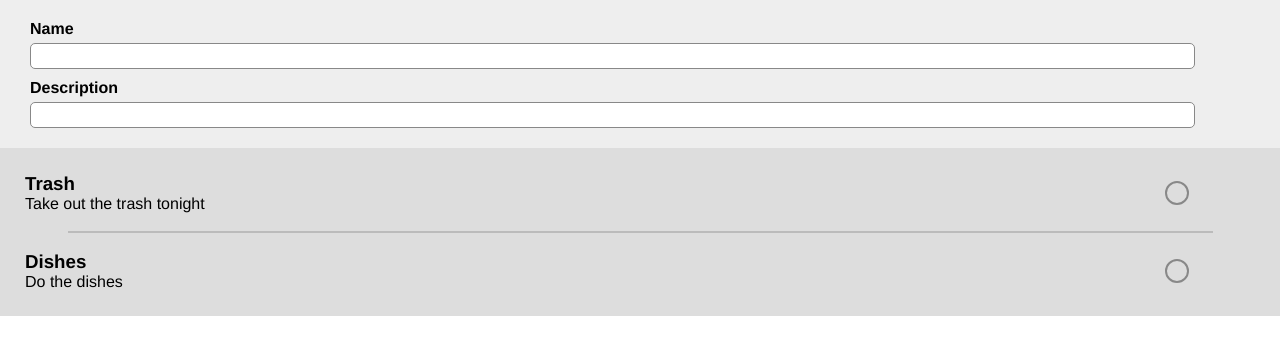
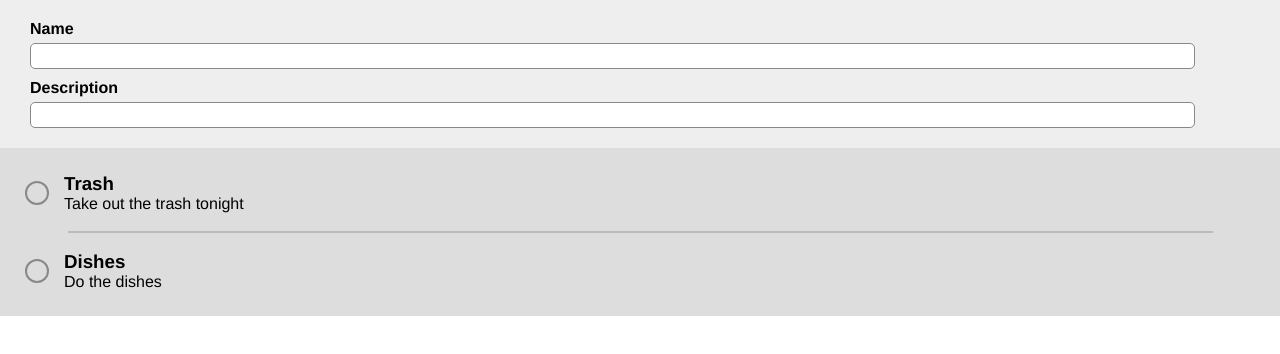
Before and after one commit to steve-kaufman/todo-app, a React (Create React App) app: page / in a window 1280 px wide. Shown: the top 354 px of the page. Built offline with nearby package versions, Linux system fonts and the light colour scheme.

Commit message:
moved todo checkbox to left side of text

```diff
--- a/src/components/Todo.js
+++ b/src/components/Todo.js
@@ -7,11 +7,7 @@ import '../styles/components/Todo.sass'
 function Todo ({ name, description, isCompleted, isLast }) {
   return (<>
     <li data-testid='todo' className='todo'>
-      <div className='todo-content'>
-        <h3 data-testid='name'>{name}</h3>
-        <p data-testid='description'>{description}</p>
-      </div>
-      <div className="todo-controls">
+      <div className='left-float'>
         <label className='checkbox-label'>
           <input
             data-testid='checkbox'
@@ -20,10 +16,14 @@ function Todo ({ name, description, isCompleted, isLast }) {
           />
           <span className="fancy-checkbox"></span>
         </label>
-        <button data-testid='delete-button'>
-          <Icon icon={trashCan}/>
-        </button>
+        <div className='todo-text'>
+          <h3 data-testid='name'>{name}</h3>
+          <p data-testid='description'>{description}</p>
+        </div>
       </div>
+      <button data-testid='delete-button'>
+        <Icon icon={trashCan}/>
+      </button>
     </li>
     {isLast ? null : <hr/>}
     </>
--- a/src/styles/components/Todo.sass
+++ b/src/styles/components/Todo.sass
@@ -3,27 +3,26 @@ li.todo
   align-items: center
   justify-content: space-between
   padding: 10px 10px 10px 20px
-  div.todo-content
-    width: 60%
+  div.todo-text
+    margin-left: 15px
+    width: 60vw
     overflow-wrap: break-word
-  div.todo-controls
+  div.left-float
     display: flex
-    justify-content: space-between
     align-items: center
-    width: 100px
-    button
-      margin: 0
-      padding: 0
-      height: 24px
-      margin-right: 10px
-      border: none
-      background: transparent
-      cursor: pointer
-      font-size: 24px
-      font-weight: bold
-      color: #800
+  button
+    margin: 0
+    padding: 0
+    height: 24px
+    margin-right: 10px
+    border: none
+    background: transparent
+    cursor: pointer
+    font-size: 24px
+    font-weight: bold
+    color: #800
 
-li.todo div.todo-controls label.checkbox-label
+li.todo div.left-float label.checkbox-label
   display: block
   position: relative
   height: 24px
```
